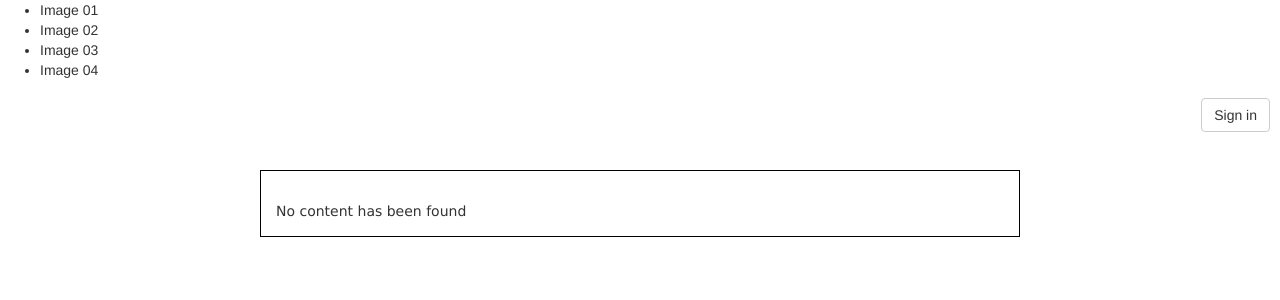
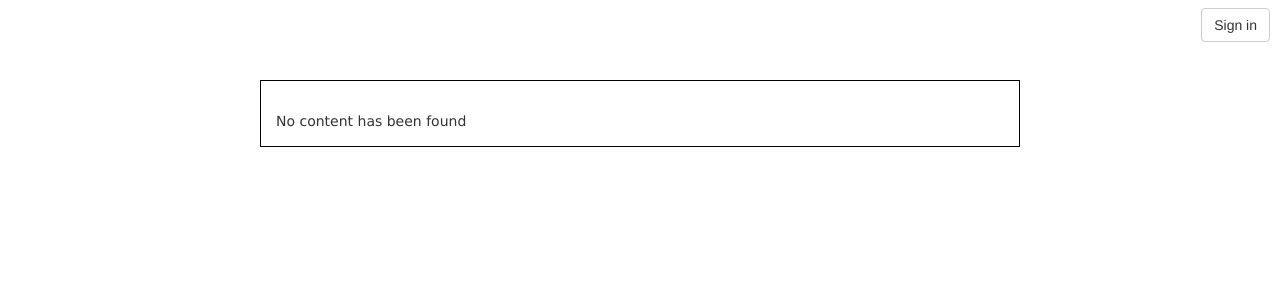
Before and after one commit to kfortuin/CMS-Doomla, a PHP site: page / in a window 1280 px wide. Shown: the top 300 px of the page. Run offline with PHP 8.4, Linux system fonts and the light colour scheme; data that the repository does not hold is empty.

Commit message:
Doomla
Still working on making a template that changes the background images

```diff
--- a/admin/template/templateAdmin.php
+++ b/admin/template/templateAdmin.php
@@ -9,7 +9,7 @@
 	<meta charset="utf-8">
 	<meta http-equiv="X-UA-Compatible" content="IE=edge">
 	<title>admin</title>
-	<link rel="stylesheet" href="../css/style.css">
+	<link rel="stylesheet" href="../css/default_theme.css">
 	<link rel="stylesheet" href="../css/bootstrap.min.css">
 </head>
 <body >
--- a/templates/template.php
+++ b/templates/template.php
@@ -10,20 +10,6 @@
 	<link rel="stylesheet" href="css/bootstrap.min.css">
 </head>
 <body>
-	<ul class="cb-slideshow">
-		<li>
-			<span>Image 01</span>
-		</li>
-		<li>
-			<span>Image 02</span>
-		</li>
-		<li>
-			<span>Image 03</span>
-		</li>
-		<li>
-			<span>Image 04</span>
-		</li>
-	</ul>
 	<nav role="navigation">
 		<ul class="nav nav-pills">
 			<?php echo getMenu(); ?>
```
